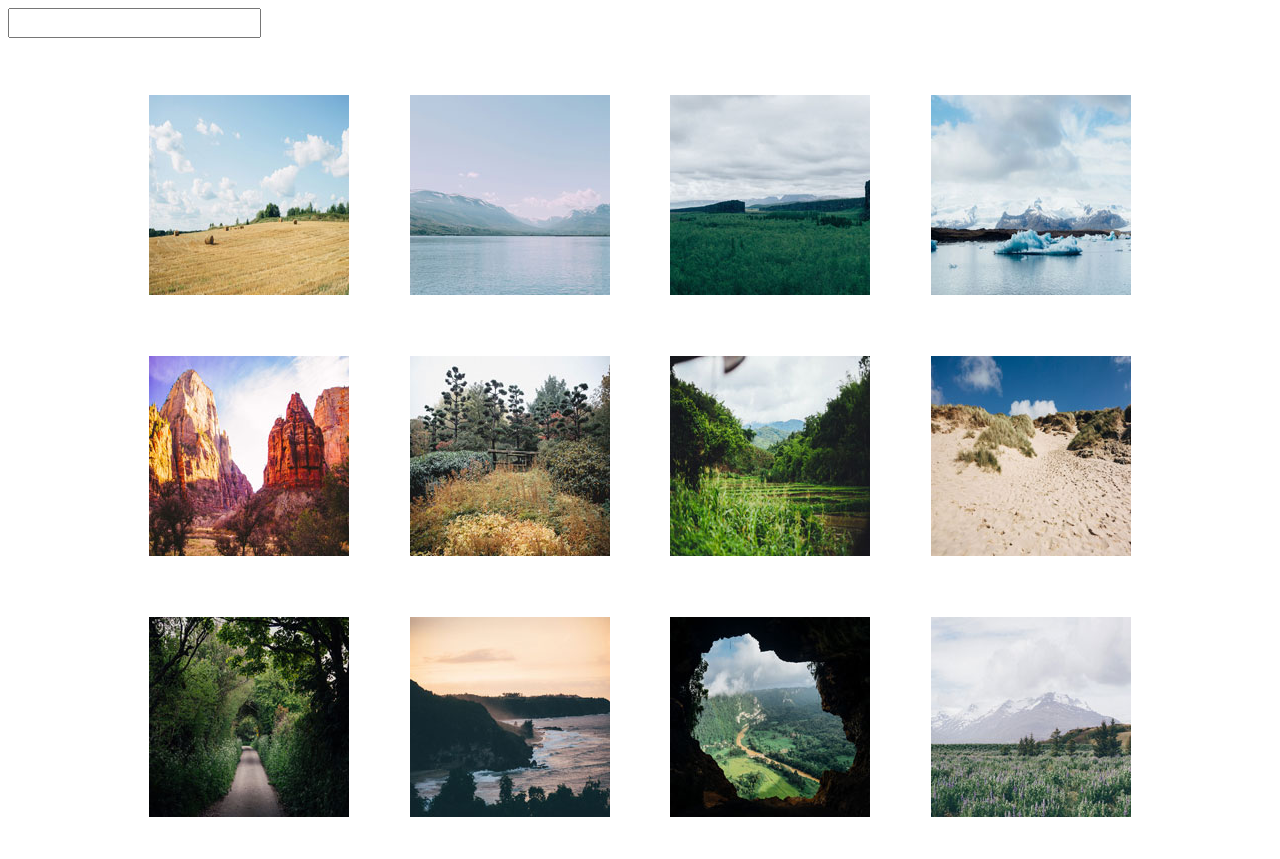
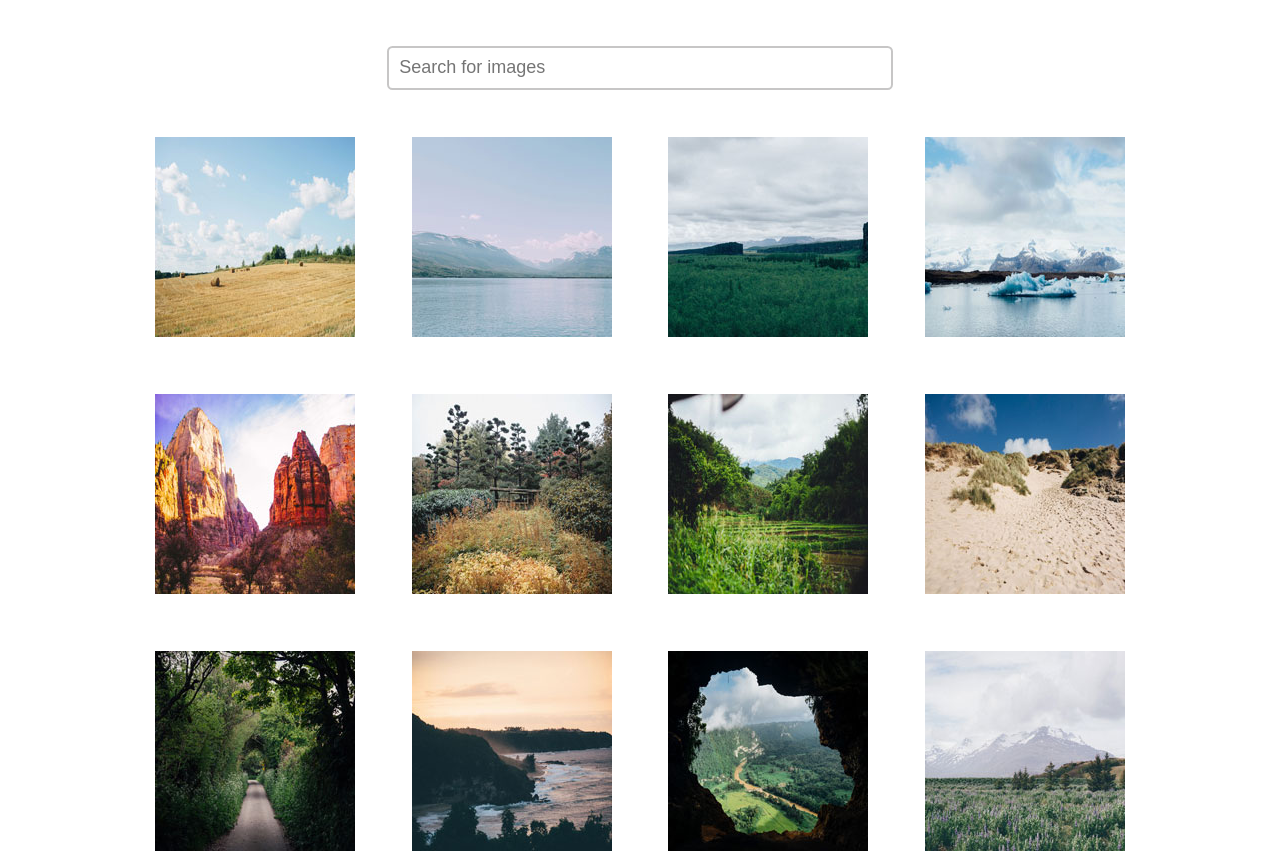
Before and after one commit to GoldenMamba34/Project-5, a plain HTML site: page index.html in a window 1280 px wide. Before the commit the page ends 829 px from the top, so only its background shows below. Drawn offline with nearby package versions, Linux system fonts and the light colour scheme.

Commit message:
Added Search

```diff
--- a/index.html
+++ b/index.html
@@ -6,24 +6,24 @@
 
     </head>
     <body>
-<input type="text" name="search" id="search">
+<input type="text" name="search" id="search" placeholder="Search for images">
         <div id="images">
 
             <img class="image" src="imageAssets/photos/thumbnails/01.jpg" title="Hay Bales" alt="I love hay bales. Took this snap on a drive through the countryside past some straw fields.">
-            <img class="image" src="imageAssets/photos/thumbnails/02.jpg" title="Hay Bales" alt="I love hay bales. Took this snap on a drive through the countryside past some straw fields.">
-            <img class="image" src="imageAssets/photos/thumbnails/03.jpg" title="Hay Bales" alt="I love hay bales. Took this snap on a drive through the countryside past some straw fields.">
-            <img class="image lastImage" src="imageAssets/photos/thumbnails/04.jpg" title="Hay Bales" alt="I love hay bales. Took this snap on a drive through the countryside past some straw fields.">
+            <img class="image" src="imageAssets/photos/thumbnails/02.jpg" title="Lake" alt="The lake was so calm today. We had a great view of the snow on the mountains from here.">
+            <img class="image" src="imageAssets/photos/thumbnails/03.jpg" title="Canyon" alt="I hiked to the top of the mountain and got this picture of the canyon and trees below.">
+            <img class="image lastImage" src="imageAssets/photos/thumbnails/04.jpg" title="Iceberg" alt="It was amazing to see an iceberg up close, it was so cold but didn’t snow today. ">
 
 
-            <img class="image" src="imageAssets/photos/thumbnails/05.jpg" title="Hay Bales" alt="I love hay bales. Took this snap on a drive through the countryside past some straw fields.">
-            <img class="image" src="imageAssets/photos/thumbnails/06.jpg" title="Hay Bales" alt="I love hay bales. Took this snap on a drive through the countryside past some straw fields.">
-            <img class="image" src="imageAssets/photos/thumbnails/07.jpg" title="Hay Bales" alt="I love hay bales. Took this snap on a drive through the countryside past some straw fields.">
-            <img class="image lastImage" src="imageAssets/photos/thumbnails/08.jpg" title="Hay Bales" alt="I love hay bales. Took this snap on a drive through the countryside past some straw fields.">
+            <img class="image" src="imageAssets/photos/thumbnails/05.jpg" title="Desert" alt="The red cliffs were beautiful. It was really hot in the desert but we did a lot of walking through the canyons.">
+            <img class="image" src="imageAssets/photos/thumbnails/06.jpg" title="Fall" alt="Fall is coming, I love when the leaves on the trees start to change color.">
+            <img class="image" src="imageAssets/photos/thumbnails/07.jpg" title="Plantation" alt="I drove past this plantation yesterday, everything is so green!">
+            <img class="image lastImage" src="imageAssets/photos/thumbnails/08.jpg" title="Dunes" alt="My summer vacation to the Oregon Coast. I love the sandy dunes!">
 
-            <img class="image" src="imageAssets/photos/thumbnails/09.jpg" title="Hay Bales" alt="I love hay bales. Took this snap on a drive through the countryside past some straw fields.">
-            <img class="image" src="imageAssets/photos/thumbnails/10.jpg" title="Hay Bales" alt="I love hay bales. Took this snap on a drive through the countryside past some straw fields.">
-            <img class="image" src="imageAssets/photos/thumbnails/11.jpg" title="Hay Bales" alt="I love hay bales. Took this snap on a drive through the countryside past some straw fields.">
-            <img class="image lastImage" src="imageAssets/photos/thumbnails/12.jpg" title="Hay Bales" alt="I love hay bales. Took this snap on a drive through the countryside past some straw fields.">
+            <img class="image" src="imageAssets/photos/thumbnails/09.jpg" title="Countryside Lane" alt="We enjoyed a quiet stroll down this countryside lane.">
+            <img class="image" src="imageAssets/photos/thumbnails/10.jpg" title="Sunset" alt="Sunset at the coast! The sky turned a lovely shade of orange.">
+            <img class="image" src="imageAssets/photos/thumbnails/11.jpg" title="Cave" alt="I did a tour of a cave today and the view of the landscape below was breathtaking.">
+            <img class="image lastImage" src="imageAssets/photos/thumbnails/12.jpg" title="Bluebells" alt="I walked through this meadow of bluebells and got a good view of the snow on the mountain before the fog came in.">
         </div>
 
 
--- a/main.js
+++ b/main.js
@@ -0,0 +1,17 @@
+var listOfFoundImages = [];
+
+$("#search").on("input", function() {
+    listOfFoundImages = [];
+    $("img").each(function(index, image) {
+        var searchTerm = $("#search").val().toLowerCase();
+        if ($(image).attr("title").toLowerCase().indexOf(searchTerm) > -1) {
+            listOfFoundImages.push(image);
+            image.style.display = "inline-block";
+        }
+        else {
+         image.style.display = "none";
+        }
+
+    });
+
+});
--- a/style.css
+++ b/style.css
@@ -4,15 +4,33 @@
     margin-left: 5%;
     margin-right: 5%;
     text-align: center;
+    display: flex;
+    flex-wrap: wrap;
+    justify-content: center;
+
 }
 .image {
-margin-right: 5%;
+margin-right: 2.5%;
+margin-left: 2.5%;
 margin-top: 5%;
 }
-.lastImage {
-    margin-right: 0;
+
+#search {
+    height: 44px;
+    padding: 10px;
+    line-height: 40px;
+    font-size:18px;
+    width:40%;
+    outline: none;
+    border: 2px solid rgb(199, 198, 198);
+    margin-left: 30%;
+    margin-right: 30%;
+    margin-top: 3%;
+    border-radius: 5.5px;
+    margin-bottom: -10px;
+
 }
-#search {
-    height: 30px;
-    width:20%;
+#search:focus {
+    border: 2px solid rgb(109, 109, 109);
+    transition-duration: .5s;
 }
```
